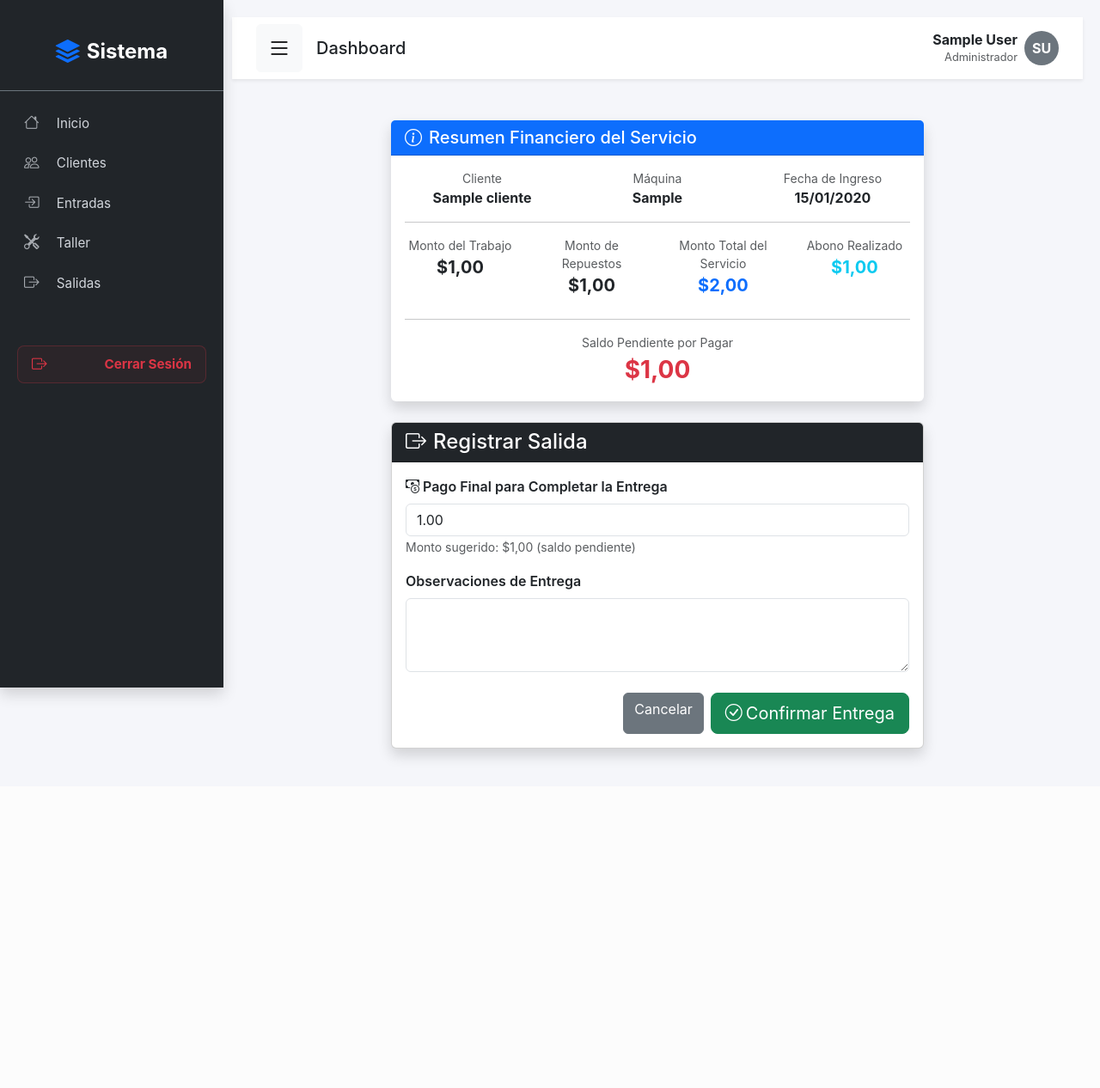
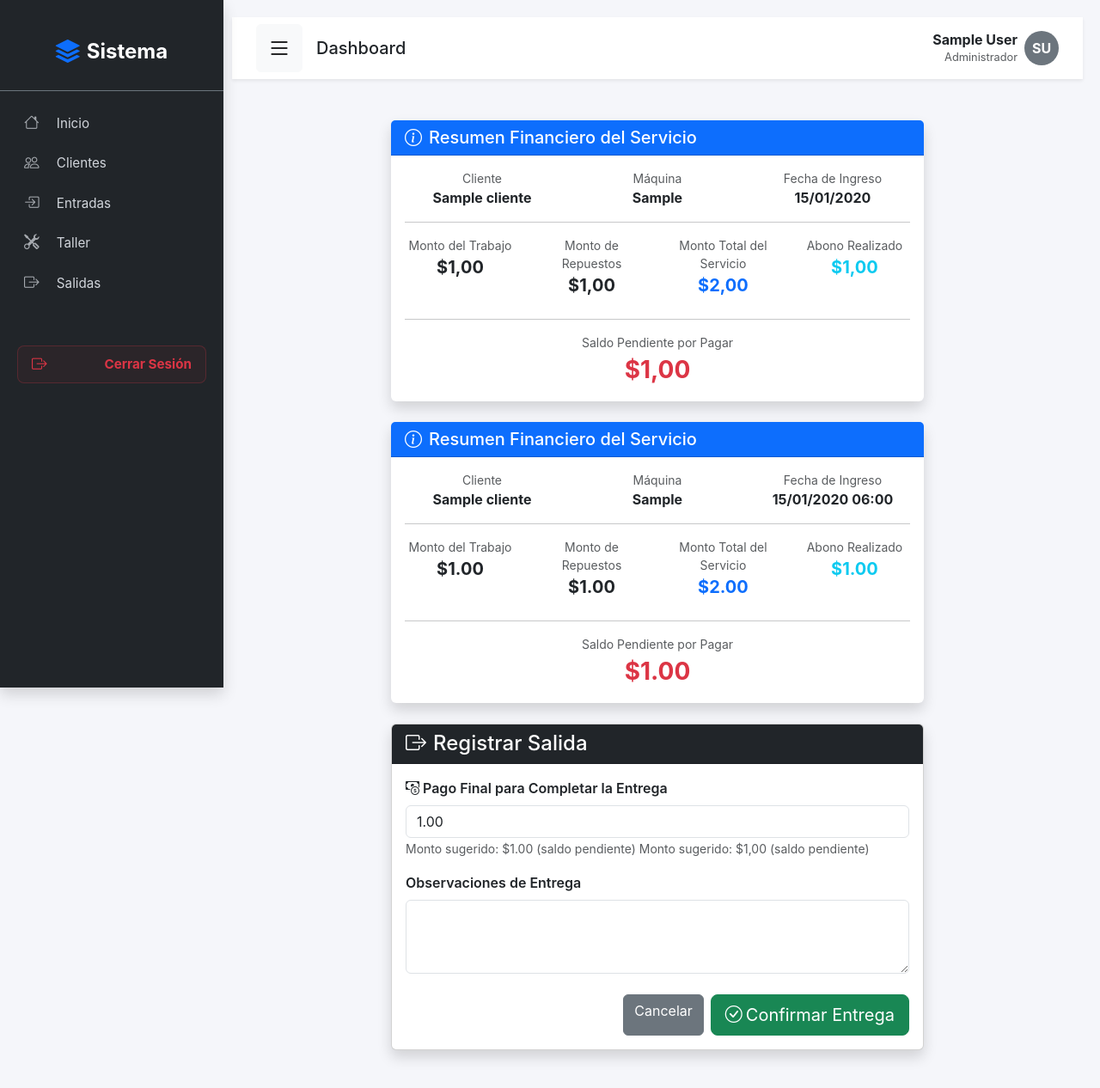
Before and after one commit to aatay19/control_taller, a Django app: page /salidas/crear/1/ in a window 1280 px wide. Shown: the whole page at 86% size. Before the commit the page ends 887 px from the top, so only its background shows below. Run offline with Django 5.2, Linux system fonts and the light colour scheme; a user stored in the database is signed in; tables that the repository leaves empty hold one stand-in row (values such as "Sample post"); some libraries are stand-ins or nearby versions.

Commit message:
correccion de hora y mejora del formato de salida

```diff
--- a/libreria/templates/salidas/form.html
+++ b/libreria/templates/salidas/form.html
@@ -6,7 +6,7 @@
         <div class="col-md-8">
 
             {% if entrada %}
-            <!-- Resumen Financiero Informativo -->
+            <!-- Resumen Financiero Informativo (Precargado) -->
             <div class="card shadow mb-4 border-0">
                 <div class="card-header bg-primary text-white">
                     <h5 class="mb-0"><i class="bi bi-info-circle me-2"></i>Resumen Financiero del Servicio</h5>
@@ -58,6 +58,57 @@
             </div>
             {% endif %}
 
+            <!-- Resumen Financiero Informativo (Dinámico por JS) -->
+            <div id="dynamic-resumen" class="card shadow mb-4 border-0" style="display: none;">
+                <div class="card-header bg-primary text-white">
+                    <h5 class="mb-0"><i class="bi bi-info-circle me-2"></i>Resumen Financiero del Servicio</h5>
+                </div>
+                <div class="card-body">
+                    <div class="row text-center mb-3">
+                        <div class="col-md-4">
+                            <small class="text-muted d-block">Cliente</small>
+                            <span class="fw-bold fs-6" id="resumen-cliente">-</span>
+                        </div>
+                        <div class="col-md-4">
+                            <small class="text-muted d-block">Máquina</small>
+                            <span class="fw-bold fs-6" id="resumen-maquina">-</span>
+                        </div>
+                        <div class="col-md-4">
+                            <small class="text-muted d-block">Fecha de Ingreso</small>
+                            <span class="fw-bold fs-6" id="resumen-fecha">-</span>
+                        </div>
+                    </div>
+
+                    <hr>
+
+                    <div class="row text-center">
+                        <div class="col-md-3 mb-2">
+                            <small class="text-muted d-block">Monto del Trabajo</small>
+                            <span class="fw-bold fs-5" id="resumen-trabajo">$0.00</span>
+                        </div>
+                        <div class="col-md-3 mb-2">
+                            <small class="text-muted d-block">Monto de Repuestos</small>
+                            <span class="fw-bold fs-5" id="resumen-repuestos">$0.00</span>
+                        </div>
+                        <div class="col-md-3 mb-2">
+                            <small class="text-muted d-block">Monto Total del Servicio</small>
+                            <span class="fw-bold fs-5 text-primary" id="resumen-total">$0.00</span>
+                        </div>
+                        <div class="col-md-3 mb-2">
+                            <small class="text-muted d-block">Abono Realizado</small>
+                            <span class="fw-bold fs-5 text-info" id="resumen-abono">$0.00</span>
+                        </div>
+                    </div>
+
+                    <hr>
+
+                    <div class="text-center">
+                        <small class="text-muted d-block">Saldo Pendiente por Pagar</small>
+                        <span class="fw-bold fs-3 text-danger" id="resumen-saldo">$0.00</span>
+                    </div>
+                </div>
+            </div>
+
             <!-- Formulario de Salida -->
             <div class="card shadow">
                 <div class="card-header bg-dark text-white">
@@ -89,6 +140,9 @@
                             {% if form.pago_final.errors %}
                                 <div class="text-danger small mt-1">{{ form.pago_final.errors }}</div>
                             {% endif %}
+                            <small class="text-muted" id="pago-sugerido-wrapper" style="display: none;">
+                                Monto sugerido: $<span id="pago-sugerido-monto">0.00</span> (saldo pendiente)
+                            </small>
                             {% if entrada %}
                                 <small class="text-muted">Monto sugerido: ${{ entrada.total_general }} (saldo pendiente)</small>
                             {% endif %}
@@ -116,4 +170,64 @@
         </div>
     </div>
 </div>
+
+<script>
+document.addEventListener('DOMContentLoaded', function() {
+    const entradaSelect = document.getElementById('id_entrada');
+    const dynamicResumen = document.getElementById('dynamic-resumen');
+    const pagoFinalInput = document.getElementById('id_pago_final');
+    const pagoSugeridoWrapper = document.getElementById('pago-sugerido-wrapper');
+    const pagoSugeridoMonto = document.getElementById('pago-sugerido-monto');
+
+    if (entradaSelect) {
+        function updateDetails() {
+            const val = entradaSelect.value;
+            if (!val) {
+                dynamicResumen.style.display = 'none';
+                if (pagoSugeridoWrapper) pagoSugeridoWrapper.style.display = 'none';
+                return;
+            }
+
+            fetch(`/entradas/${val}/detalle/`)
+                .then(response => {
+                    if (!response.ok) {
+                        throw new Error('Network response was not ok');
+                    }
+                    return response.json();
+                })
+                .then(data => {
+                    document.getElementById('resumen-cliente').textContent = data.cliente_nombre;
+                    document.getElementById('resumen-maquina').textContent = data.modelo_maquina;
+                    document.getElementById('resumen-fecha').textContent = data.fecha;
+                    document.getElementById('resumen-trabajo').textContent = `$${data.monto_trabajo}`;
+                    document.getElementById('resumen-repuestos').textContent = `$${data.monto_repuestos}`;
+                    document.getElementById('resumen-total').textContent = `$${data.total}`;
+                    document.getElementById('resumen-abono').textContent = `$${data.abono}`;
+                    document.getElementById('resumen-saldo').textContent = `$${data.total_general}`;
+
+                    // Asignar pago final recomendado
+                    if (pagoFinalInput) {
+                        pagoFinalInput.value = data.total_general;
+                    }
+
+                    if (pagoSugeridoWrapper && pagoSugeridoMonto) {
+                        pagoSugeridoMonto.textContent = data.total_general;
+                        pagoSugeridoWrapper.style.display = 'inline';
+                    }
+
+                    dynamicResumen.style.display = 'block';
+                })
+                .catch(error => {
+                    console.error('Error fetching details:', error);
+                });
+        }
+
+        entradaSelect.addEventListener('change', updateDetails);
+        // Si ya hay un valor seleccionado al cargar (ej. redirección o rellenado)
+        if (entradaSelect.value) {
+            updateDetails();
+        }
+    }
+});
+</script>
 {% endblock %}
--- a/libreria/views/pdf_views.py
+++ b/libreria/views/pdf_views.py
@@ -3,6 +3,7 @@ import tempfile
 from django.shortcuts import get_object_or_404
 from django.contrib.auth.decorators import login_required
 from django.http import HttpResponse, JsonResponse
+from django.utils import timezone
 from libreria.models import Entrada
 from fpdf import FPDF
 
@@ -13,7 +14,7 @@ def entrada_detalle_json(request, id):
     entrada = get_object_or_404(Entrada, id=id)
     data = {
         'id': entrada.id,
-        'fecha': entrada.fecha.strftime('%d/%m/%Y %H:%M'),
+        'fecha': timezone.localtime(entrada.fecha).strftime('%d/%m/%Y %H:%M'),
         'cliente_nombre': entrada.cliente.nombre,
         'cliente_cedula': entrada.cliente.cedula,
         'cliente_telefono': entrada.cliente.telefono or '-',
@@ -37,10 +38,10 @@ class EntradaPDF(FPDF):
     def header(self):
         self.set_font('Helvetica', 'B', 18)
         self.set_text_color(31, 41, 55)
-        self.cell(0, 12, 'COMPROBANTE DE ENTRADA', ln=1, align='C')
+        self.cell(0, 12, 'COMPROBANTE DE ENTRADA', align='C', new_x="LMARGIN", new_y="NEXT")
         self.set_font('Helvetica', '', 10)
         self.set_text_color(107, 114, 128)
-        self.cell(0, 6, 'Taller de Costura - Control de Servicio', ln=1, align='C')
+        self.cell(0, 6, 'Taller de Costura - Control de Servicio', align='C', new_x="LMARGIN", new_y="NEXT")
         self.ln(4)
         # Linea separadora
         self.set_draw_color(209, 213, 219)
@@ -57,16 +58,16 @@ class EntradaPDF(FPDF):
     def add_section_title(self, title):
         self.set_font('Helvetica', 'B', 12)
         self.set_text_color(59, 130, 246)
-        self.cell(0, 8, title, ln=1)
+        self.cell(0, 8, title, new_x="LMARGIN", new_y="NEXT")
         self.ln(2)
 
     def add_field(self, label, value, bold_value=False):
         self.set_font('Helvetica', 'B', 10)
         self.set_text_color(55, 65, 81)
-        self.cell(60, 7, f'{label}:', ln=0)
+        self.cell(60, 7, f'{label}:', new_x="END")
         self.set_font('Helvetica', 'B' if bold_value else '', 10)
         self.set_text_color(17, 24, 39)
-        self.cell(0, 7, str(value), ln=1)
+        self.cell(0, 7, str(value), new_x="LMARGIN", new_y="NEXT")
 
 
 @login_required
@@ -80,10 +81,10 @@ def entrada_pdf(request, id):
     # Numero de entrada y fecha
     pdf.set_font('Helvetica', 'B', 11)
     pdf.set_text_color(17, 24, 39)
-    pdf.cell(95, 7, f'Entrada No. {entrada.id}', ln=0)
+    pdf.cell(95, 7, f'Entrada No. {entrada.id}', new_x="END")
     pdf.set_font('Helvetica', '', 10)
     pdf.set_text_color(107, 114, 128)
-    pdf.cell(0, 7, f'Fecha: {entrada.fecha.strftime("%d/%m/%Y %H:%M")}', align='R', ln=1)
+    pdf.cell(0, 7, f'Fecha: {timezone.localtime(entrada.fecha).strftime("%d/%m/%Y %H:%M")}', align='R', new_x="LMARGIN", new_y="NEXT")
     pdf.ln(4)
 
     # Datos del cliente
@@ -126,7 +127,7 @@ def entrada_pdf(request, id):
     pdf.set_font('Helvetica', 'I', 9)
     pdf.set_text_color(156, 163, 175)
     usuario_nombre = entrada.usuario.username if entrada.usuario else '-'
-    pdf.cell(0, 7, f'Registrado por: {usuario_nombre}', ln=1)
+    pdf.cell(0, 7, f'Registrado por: {usuario_nombre}', new_x="LMARGIN", new_y="NEXT")
 
     # Imagen del talonario (si fue subida)
     imagen = request.FILES.get('imagen_talonario')
@@ -147,7 +148,7 @@ def entrada_pdf(request, id):
         except Exception:
             pdf.set_font('Helvetica', 'I', 10)
             pdf.set_text_color(220, 38, 38)
-            pdf.cell(0, 10, 'Error: No se pudo insertar la imagen del talonario.', ln=1)
+            pdf.cell(0, 10, 'Error: No se pudo insertar la imagen del talonario.', new_x="LMARGIN", new_y="NEXT")
         finally:
             os.unlink(tmp_path)
 
```
